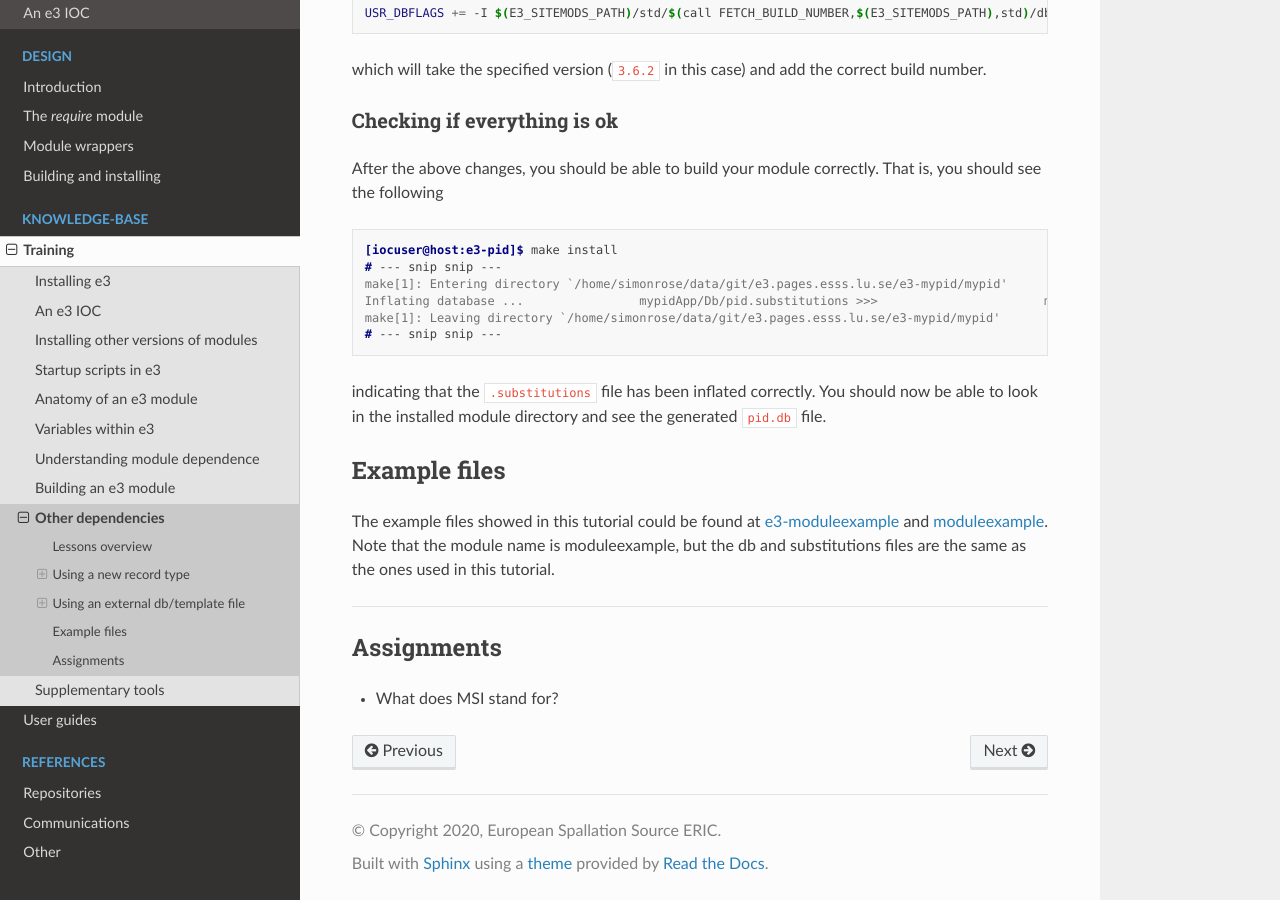
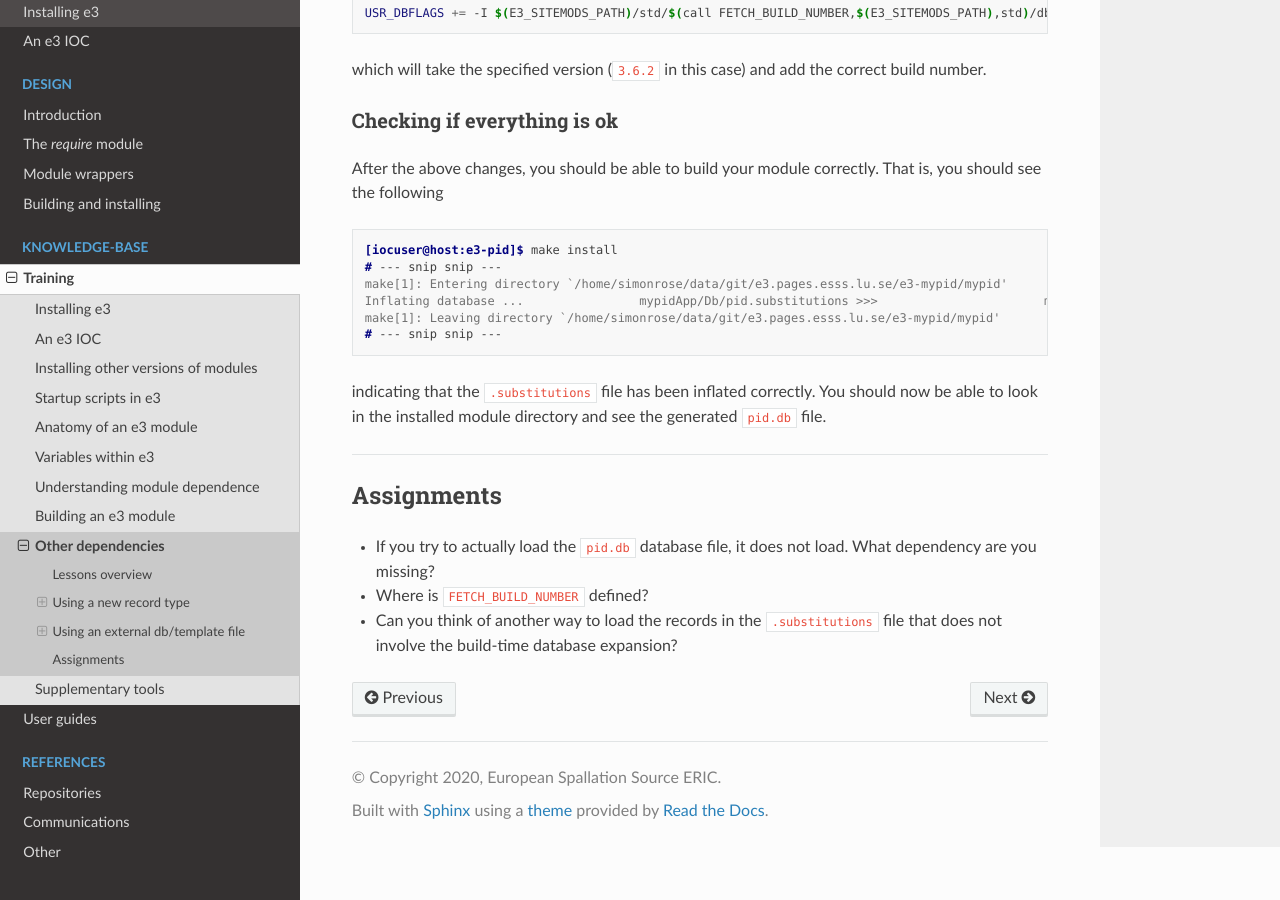
Before and after one commit to ttkorhonen/e3pages, a Sphinx documentation site: the page built from docs/kb/training/workbook/9_other_deps.md, in a window 1280 px wide and 900 px high, scrolled down 4776 px. Built offline with Sphinx 7.4.7 and the Read the Docs theme 2.0.0, drawn with Linux system fonts in a browser that asks for light colours.

Commit message:
Updated assignments

```diff
--- a/docs/kb/training/workbook/9_other_deps.md
+++ b/docs/kb/training/workbook/9_other_deps.md
@@ -6,7 +6,6 @@
 
 * Use a record type from another module in your module.
 * Use a db or template file from another module to generate a new db file in your module.
-<!-- todo: add contents from 9.md in Han's last commit -->
 
 ---
 
@@ -207,15 +206,12 @@
 indicating that the `.substitutions` file has been inflated correctly. You should now be able to look in the installed module directory and see the
 generated `pid.db` file.
 
-## Example files
-
-The example files showed in this tutorial could be found at
-[e3-moduleexample](https://gitlab.esss.lu.se/epics-examples/e3-moduleexample.git) and [moduleexample](https://gitlab.esss.lu.se/epics-examples/moduleexample.git). Note that the module name is moduleexample, but the db and substitutions
-files are the same as the ones used in this tutorial.
 
 ---
 
 ## Assignments
 
-* What does MSI stand for?
-<!-- todo: figure out proper assignments -->
+* If you try to actually load the `pid.db` database file, it does not load. What dependency are you missing?
+* Where is `FETCH_BUILD_NUMBER` defined?
+* Can you think of another way to load the records in the `.substitutions` file that does not involve the
+  build-time database expansion?
```
